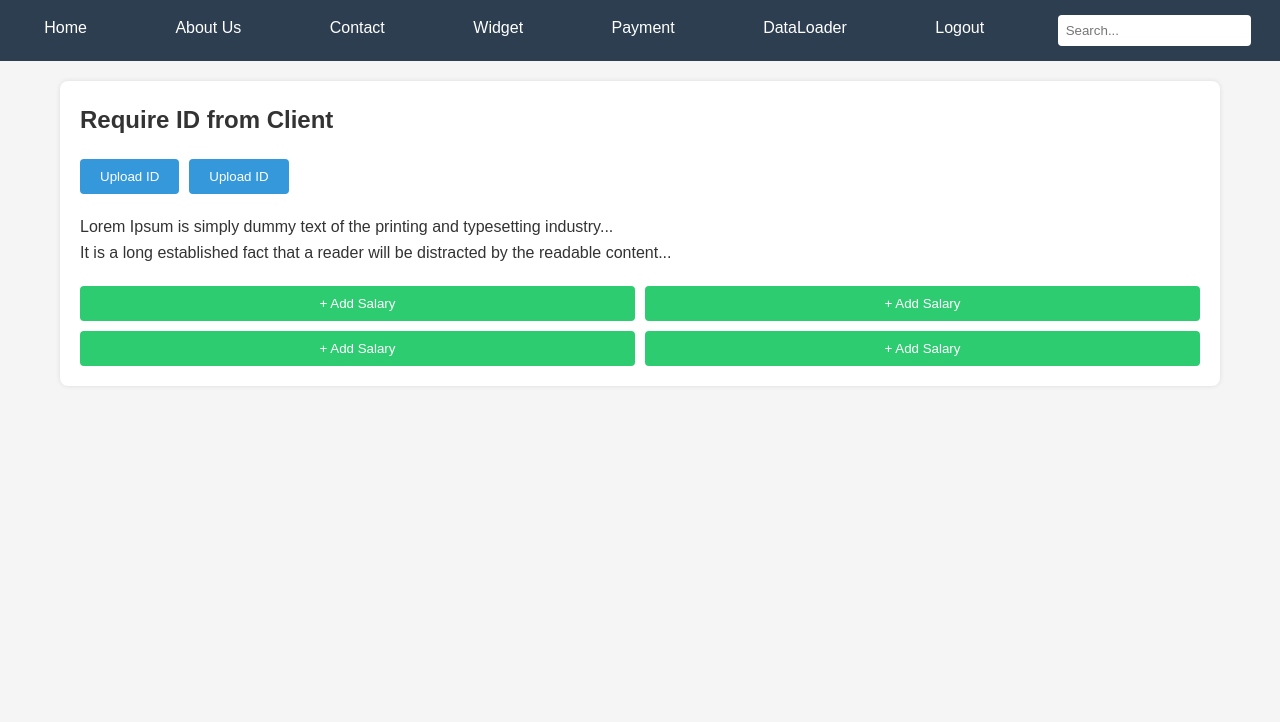
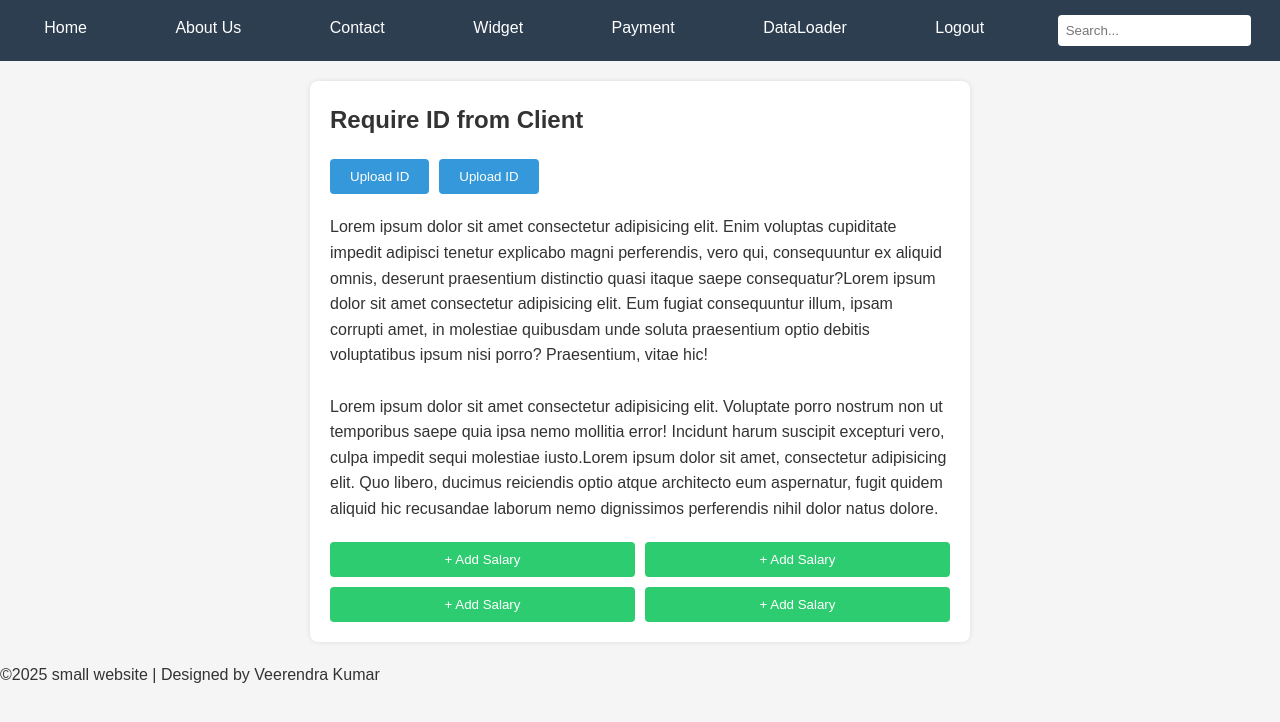
Before and after one commit to v-eeru/Demo-Website, a plain HTML site: page dashboard.html in a window 1280 px wide. Drawn offline with Linux system fonts and the light colour scheme.

Commit message:
Update dashboard.html

```diff
--- a/dashboard.html
+++ b/dashboard.html
@@ -19,7 +19,7 @@
             <li><input type="text" placeholder="Search..."></li>
         </ul>
     </nav>
-    <div class="container">
+    <div class="container" style="max-width:700px;">
         <div class="main-content">
             <h2>Require ID from Client</h2>
             <div class="upload-section">
@@ -27,8 +27,8 @@
                 <button class="upload-btn">Upload ID</button>
             </div>
             <div class="content-text">
-                <p>Lorem Ipsum is simply dummy text of the printing and typesetting industry...</p>
-                <p>It is a long established fact that a reader will be distracted by the readable content...</p>
+                <p>Lorem ipsum dolor sit amet consectetur adipisicing elit. Enim voluptas cupiditate impedit adipisci tenetur explicabo magni perferendis, vero qui, consequuntur ex aliquid omnis, deserunt praesentium distinctio quasi itaque saepe consequatur?Lorem ipsum dolor sit amet consectetur adipisicing elit. Eum fugiat consequuntur illum, ipsam corrupti amet, in molestiae quibusdam unde soluta praesentium optio debitis voluptatibus ipsum nisi porro? Praesentium, vitae hic!</p><br>
+                <p>Lorem ipsum dolor sit amet consectetur adipisicing elit. Voluptate porro nostrum non ut temporibus saepe quia ipsa nemo mollitia error! Incidunt harum suscipit excepturi vero, culpa impedit sequi molestiae iusto.Lorem ipsum dolor sit amet, consectetur adipisicing elit. Quo libero, ducimus reiciendis optio atque architecto eum aspernatur, fugit quidem aliquid hic recusandae laborum nemo dignissimos perferendis nihil dolor natus dolore.</p>
             </div>
             <div class="salary-buttons">
                 <button class="salary-btn">+ Add Salary</button>
@@ -36,8 +36,11 @@
                 <button class="salary-btn">+ Add Salary</button>
                 <button class="salary-btn">+ Add Salary</button>
             </div>
+
         </div>
+
     </div>
+    <footer class="f1" >©2025 small website | Designed by Veerendra Kumar</footer>
     <script src="js/script.js"></script>
 </body>
 </html>
```
